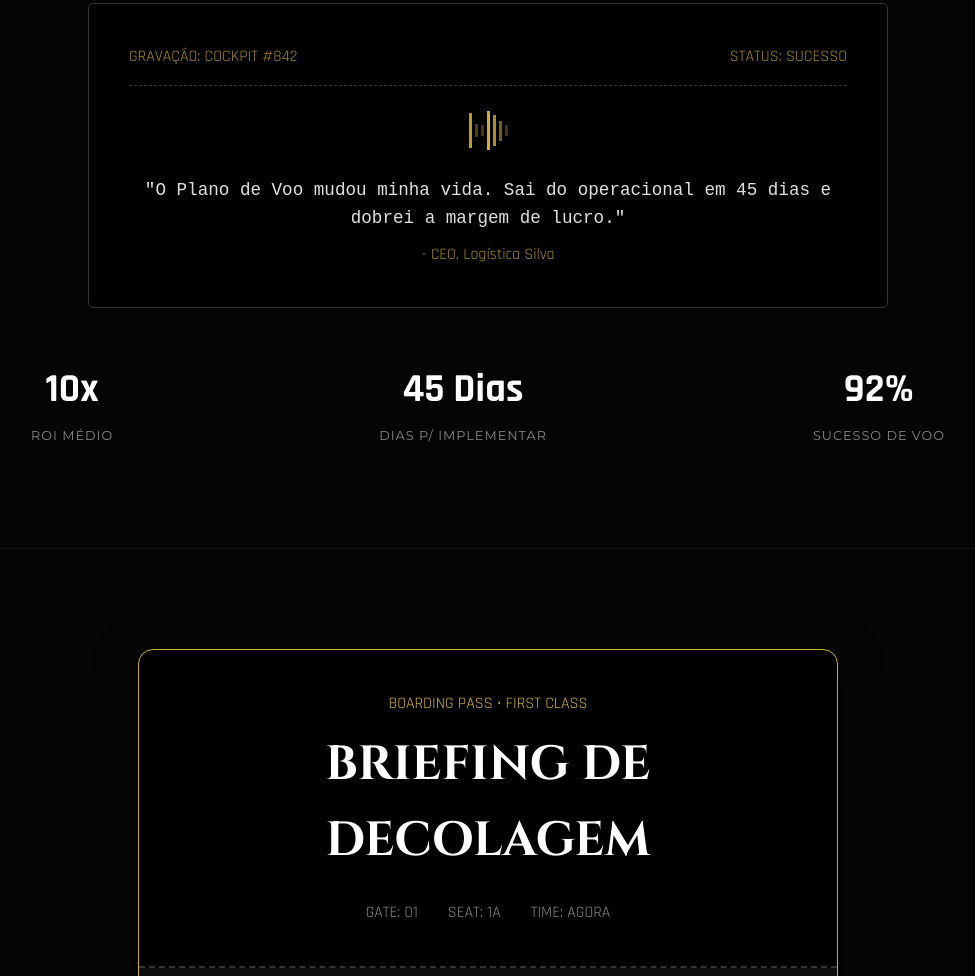
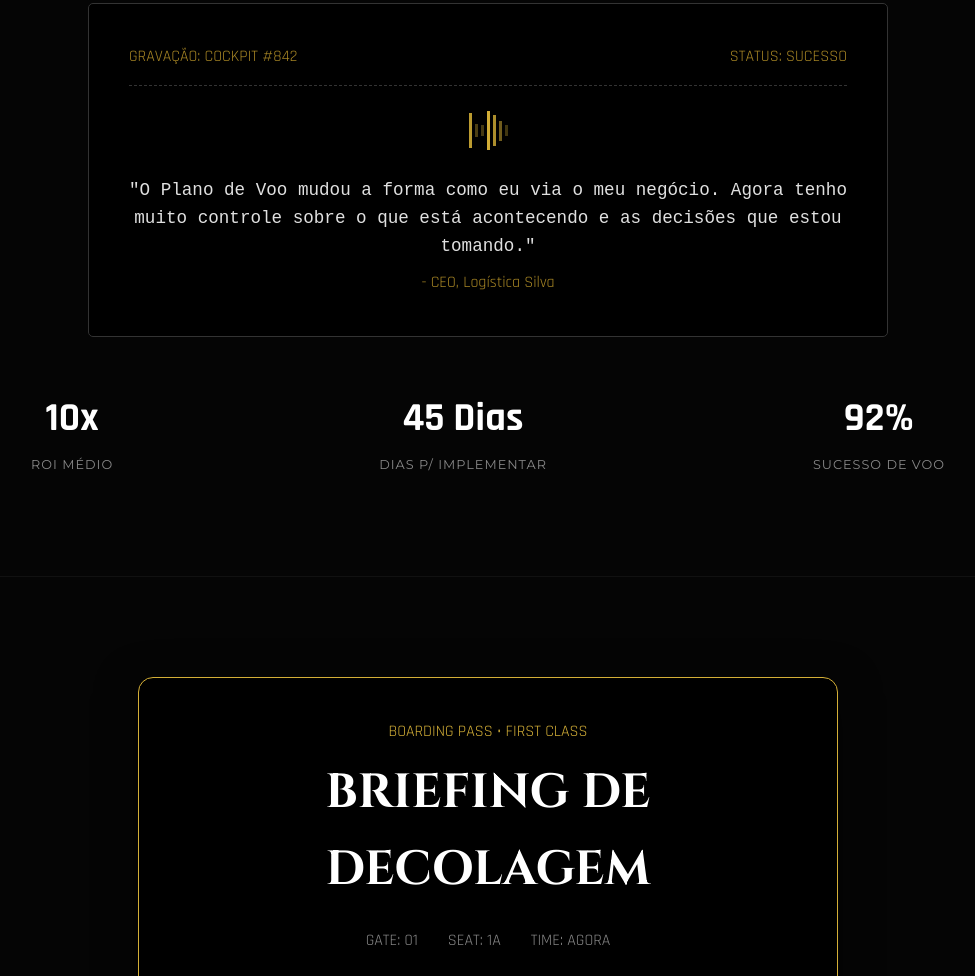
Before and after one commit to BarryBits/atr-growth-lp, a plain HTML site: page index.html in a window 1280 px wide. Shown: the part 2875-3851 px from the top of the page, without its empty margins (152-1127 px from the left). Drawn offline with Linux system fonts and the light colour scheme.

Commit message:
Update index.html

```diff
--- a/index.html
+++ b/index.html
@@ -1597,8 +1597,8 @@
                     <div class="bar" style="animation-duration: 0.4s;"></div>
                     <div class="bar" style="animation-duration: 0.7s;"></div>
                 </div>
-                <p class="testimonial-text">"O Plano de Voo mudou minha vida. Sai do operacional em 45 dias e dobrei a
-                    margem de lucro."</p>
+                <p class="testimonial-text">"O Plano de Voo mudou a forma como eu via o meu negócio. Agora tenho muito
+                    controle sobre o que está acontecendo e as decisões que estou tomando."</p>
                 <p style="text-align:center; color:var(--gold-dark); margin-top:10px; font-family:var(--font-tech);">-
                     CEO, Logística Silva</p>
             </div>
```
